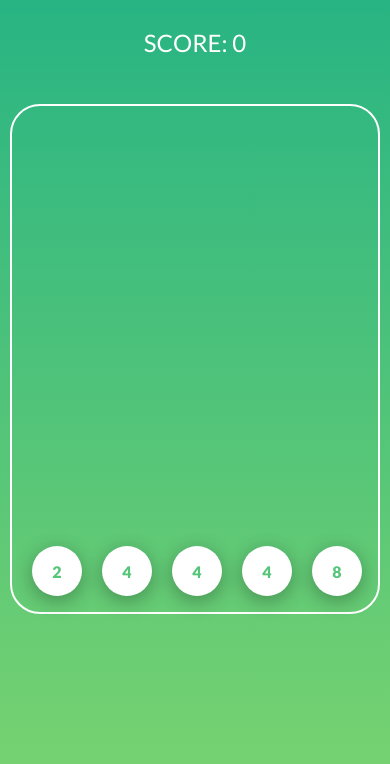
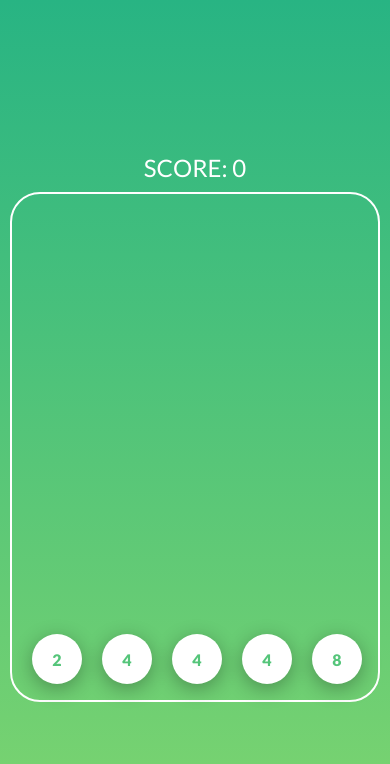
Before and after one commit to ShevchukA/number-game, a plain HTML site: page index.html in a window 390 px wide. Drawn offline with Linux system fonts and the light colour scheme.

Commit message:
Set mobile work

```diff
--- a/game.js
+++ b/game.js
@@ -104,6 +104,11 @@ function liftBalls() {
 
 updateScore(score);
 addNewBalls();
+
+// Prevent browser default drag'n'drop behaviour
+board.ondragstart = function () {
+  return false;
+};
 
 board.onpointerdown = function (e) {
   /*
--- a/style.css
+++ b/style.css
@@ -15,23 +15,25 @@ Dark green: #28b485
 }
 
 body {
-  text-align: center;
   height: 100vh;
   background-image: linear-gradient(to top, rgb(126, 213, 111), rgb(40, 180, 131));
   background-size: cover;
   background-repeat: no-repeat;
   font-family: 'Lato', sans-serif;
+  overflow: hidden;
+  display: flex;
+  flex-direction: column;
+  justify-content: center;
 }
 
 .ui {
-  height: 10vh;
+  height: 50px;
   display: flex;
   justify-content: center;
   align-items: center;
 }
 
 .main {
-  height: 90vh;
   position: relative;
 }
 
@@ -43,12 +45,12 @@ body {
 
 .board {
   position: relative;
-  top: 20px;
   left: 50%;
   transform: translateX(-50%);
   backface-visibility: hidden;
   border: 2px solid #fff;
   border-radius: 30px;
+  touch-action: none;
 }
 
 .ball {
```
